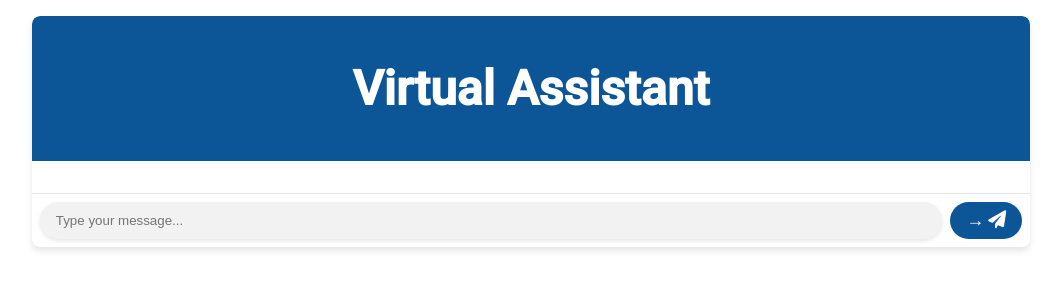
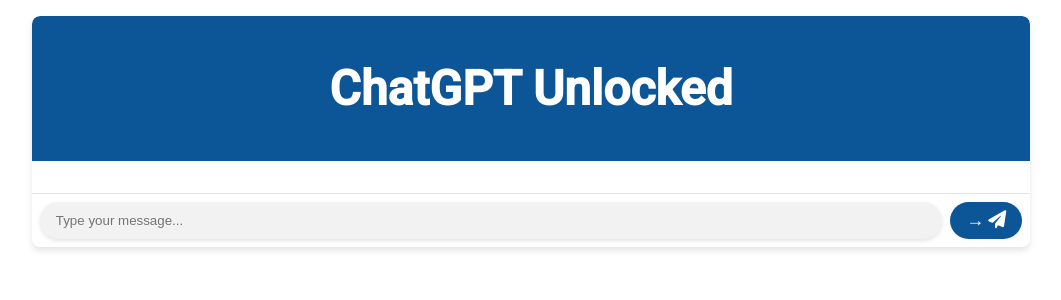
Before and after one commit to AllstarProductions/SuperAI, a Flask app: page / in a window 1280 px wide. Shown: the top 300 px of the page, without its empty margins (109-1170 px from the left). Run offline with Flask 2, Linux system fonts and the light colour scheme; some libraries are stand-ins or nearby versions.

Commit message:
Update index.html

```diff
--- a/templates/index.html
+++ b/templates/index.html
@@ -3,7 +3,7 @@
 <head>
     <meta charset="UTF-8">
     <meta name="viewport" content="width=device-width, initial-scale=1.0">
-    <title>Achievement with AI</title>
+    <title>ChatGPT Unlocked</title>
     <link href="https://fonts.googleapis.com/css2?family=Roboto:wght@300;400;500&display=swap" rel="stylesheet">
     <link rel="stylesheet" href="https://cdnjs.cloudflare.com/ajax/libs/font-awesome/6.1.0/css/all.min.css" integrity="sha384-KyZXEAg3QhqLMpG8r+Knujsl7/1L_dstPt3HV5J3l8j1G4/ODY2I5RNO2/vW8J5D" crossorigin="anonymous">
     <link rel="stylesheet" href="/static/styles.css">
@@ -11,7 +11,7 @@
 <body>
     <div class="chat-container">
         <div class="header">
-            <h1>Virtual Assistant</h1>
+            <h1>ChatGPT Unlocked</h1>
         </div>
         <div id="chatbox" class="chatbox"></div>
         <div class="input-container">
```
